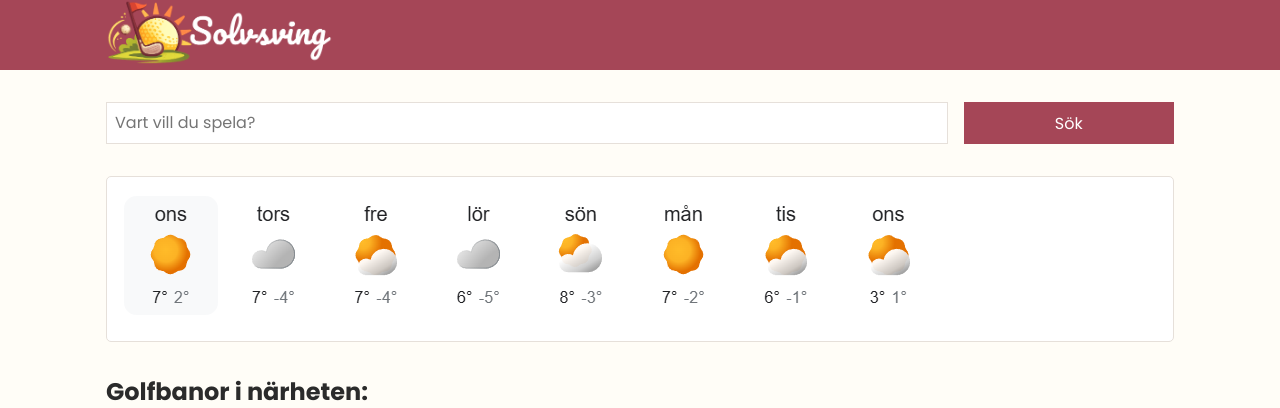
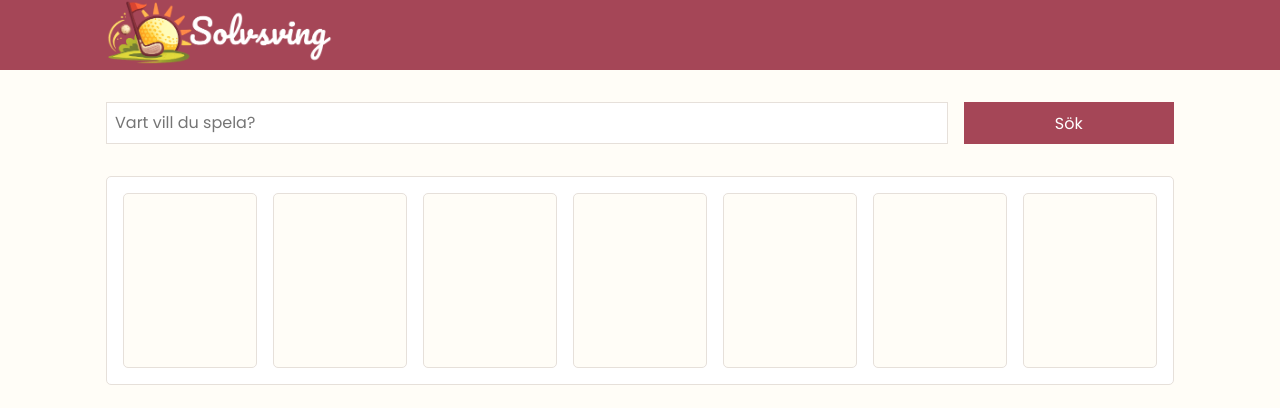
Before and after one commit to Punttt/vite-solsving, a website built with Vite: page index.html in a window 1280 px wide. Shown: the top 408 px of the page. Built offline with nearby package versions, Linux system fonts and the light colour scheme; grey boxes are pictures that could not be loaded.

Commit message:
påbörjar med lite design för cards till väderutskriften

```diff
--- a/index.html
+++ b/index.html
@@ -20,8 +20,14 @@
           <button type="submit" class="btn">Sök</button>
         </form>
 
-        <div class="card card--weather">
-          <img src="/public/images/test-weather-hero.png" alt=".">
+        <div class="card card--weather" id="forecast">
+          <div class="day-card"></div>
+          <div class="day-card"></div>
+          <div class="day-card"></div>
+          <div class="day-card"></div>
+          <div class="day-card"></div>
+          <div class="day-card"></div>
+          <div class="day-card"></div>
         </div>
 
         <section class="courses">
--- a/src/scss/_components.scss
+++ b/src/scss/_components.scss
@@ -50,6 +50,15 @@ input{
     margin-bottom: 2rem;
 }
 
+// Weather cards
+.day-card{
+    background: base.$color-background;
+    border-radius: base.$size-border;
+    border: 1px solid base.$color-border;
+    height: 175px;
+    width: auto;
+}
+
 // Cards - courser
 .course {
     display: grid;
--- a/src/scss/_layout.scss
+++ b/src/scss/_layout.scss
@@ -25,6 +25,14 @@ header {
 
 }
 
+// Weathercard
+.card--weather{
+    display: grid;
+    grid-template-columns: repeat(7, 1fr);
+    gap: 1rem;
+}
+
+// Footer
 footer {
     background: base.$color-secondary-dark;
     min-height: 250px;
```
Also changed, not shown: src/js/main.js (line endings or trailing spaces).
